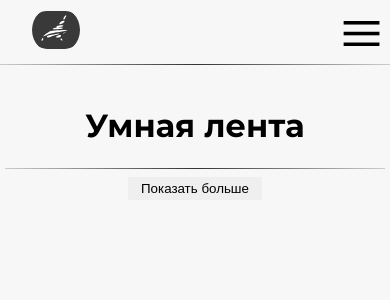
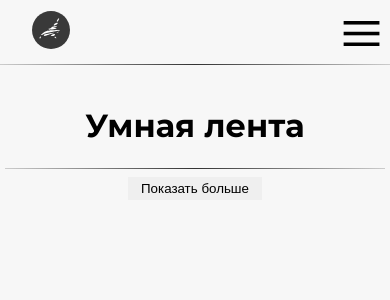
Before and after one commit to avdosev/metida, a React app in the folder client/: page / in a window 390 px wide. Shown: the top 300 px of the page. Built offline with nearby package versions, Linux system fonts and the light colour scheme; no server answers.

Commit message:
Фикс мобильных стилей лого

```diff
--- a/client/public/index.html
+++ b/client/public/index.html
@@ -8,7 +8,7 @@
     <link rel="preconnect" href="//cdnjs.cloudflare.com/ajax/libs/">
 <!--    <link rel="shortcut icon" href="/img/app_icon/logo64.png">-->
 
-    <link rel="shortcut icon" href="/img/changableColorLogo.svg" type="image/svg+xml">
+    <link rel="shortcut icon" href="/img/changableColorLogo.svg?v=2" type="image/svg+xml">
     <link rel="icon" href="/img/favicon.png" type="image/png">
 <!--    немного странно, что пнгшный с градиентом -->
 
--- a/client/src/components/Molecules/Header/header.scss
+++ b/client/src/components/Molecules/Header/header.scss
@@ -141,6 +141,9 @@ header ul {
 
     img.logo__image {
         height: 2.4rem;
+        width: 2.4rem;
+        object-fit: cover
+
     }
 
     .regSection .GreyButton,
```
